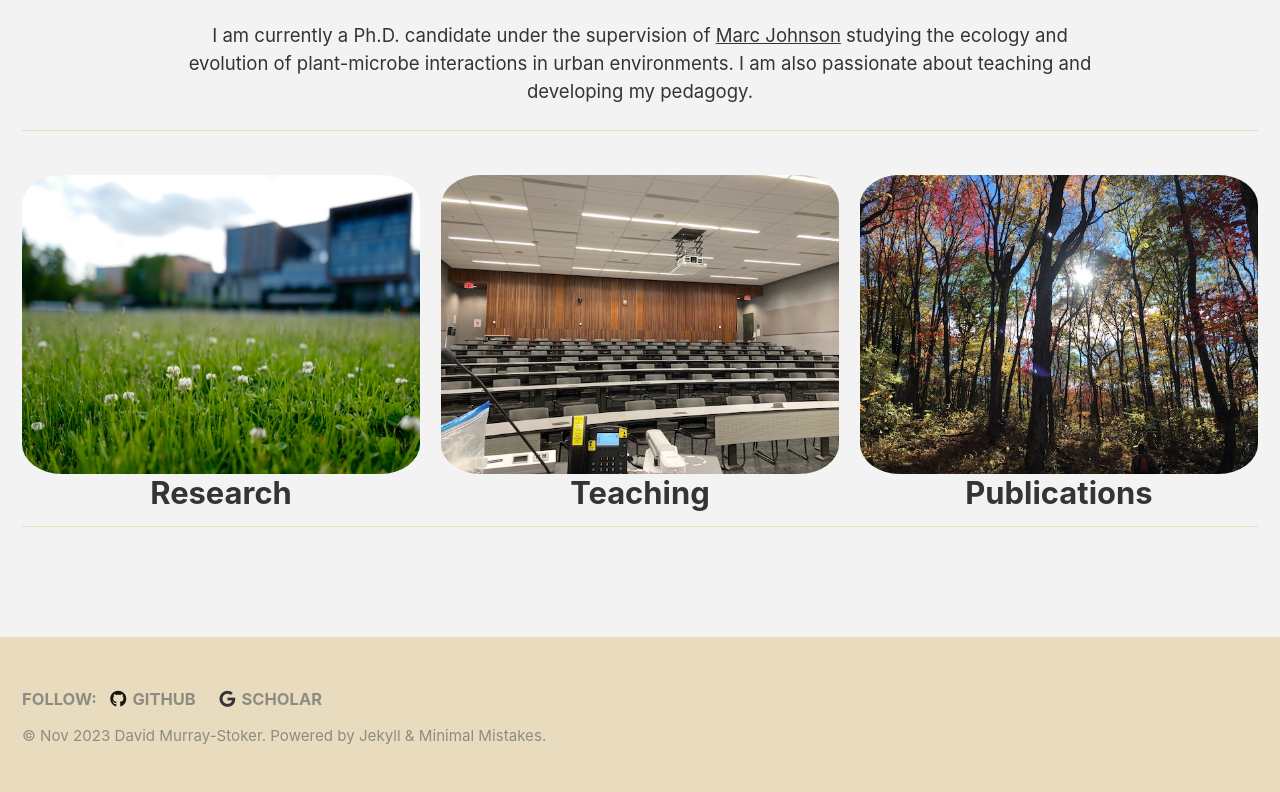
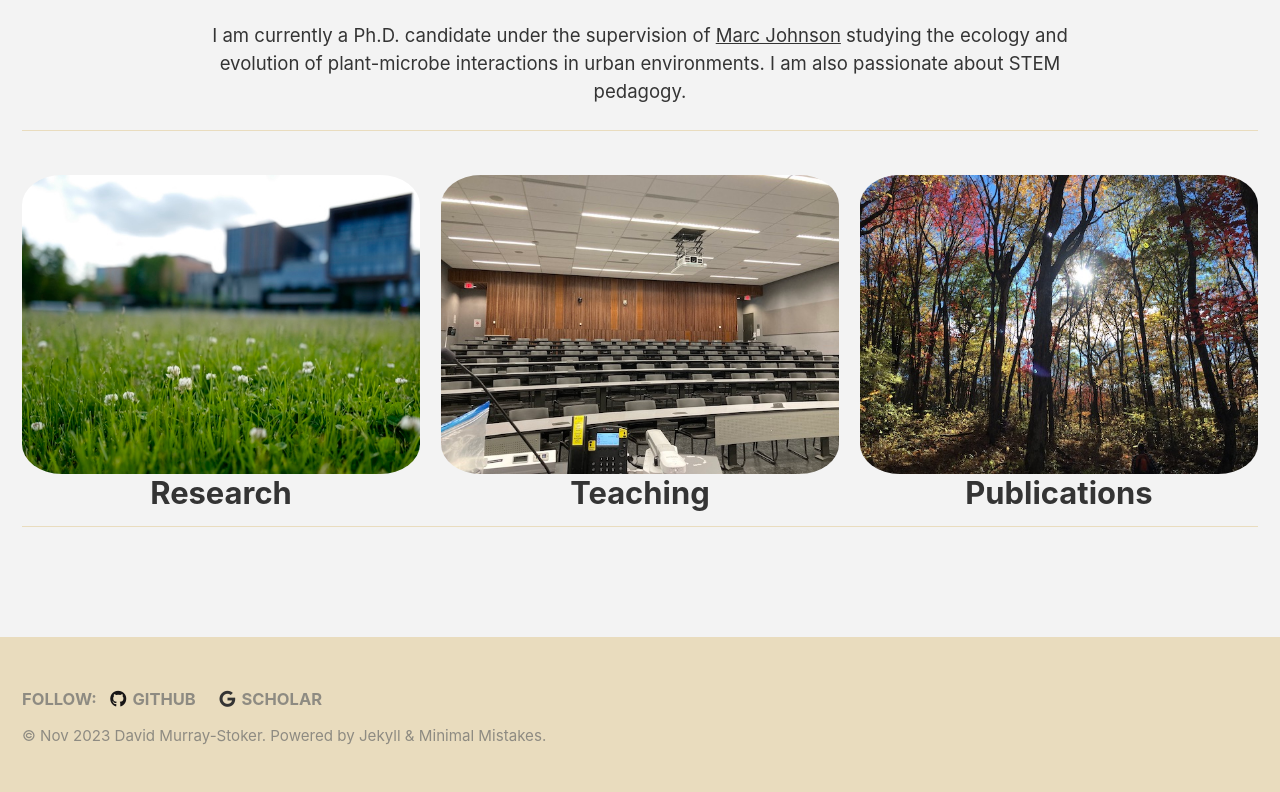
Before and after one commit to dmurraystoker/dmurraystoker.github.io, a Jekyll site: the page built from _pages/landing.md, in a window 1280 px wide. Shown: the part 376-1168 px from the top of the page. Built offline with Jekyll 4.4.1, drawn with Linux system fonts in a browser that asks for light colours; cached includes are drawn as plain includes; nearby versions of some CDN libraries.

Commit message:
Update landing.md

```diff
--- a/_pages/landing.md
+++ b/_pages/landing.md
@@ -10,7 +10,7 @@ header:
 excerpt: Department of Ecology & Evolutionary Biology <br> University of Toronto
 
 intro:
-  - excerpt: 'I am currently a Ph.D. candidate under the supervision of [Marc Johnson](https://evoecolab.wordpress.com/) studying the ecology and evolution of plant-microbe interactions in urban environments. I am also passionate about teaching and developing my pedagogy.'
+  - excerpt: 'I am currently a Ph.D. candidate under the supervision of [Marc Johnson](https://evoecolab.wordpress.com/) studying the ecology and evolution of plant-microbe interactions in urban environments. I am also passionate about STEM pedagogy.'
 
 feature_row:
   - image_path: /assets/images/clover_MN_building.jpg
```
